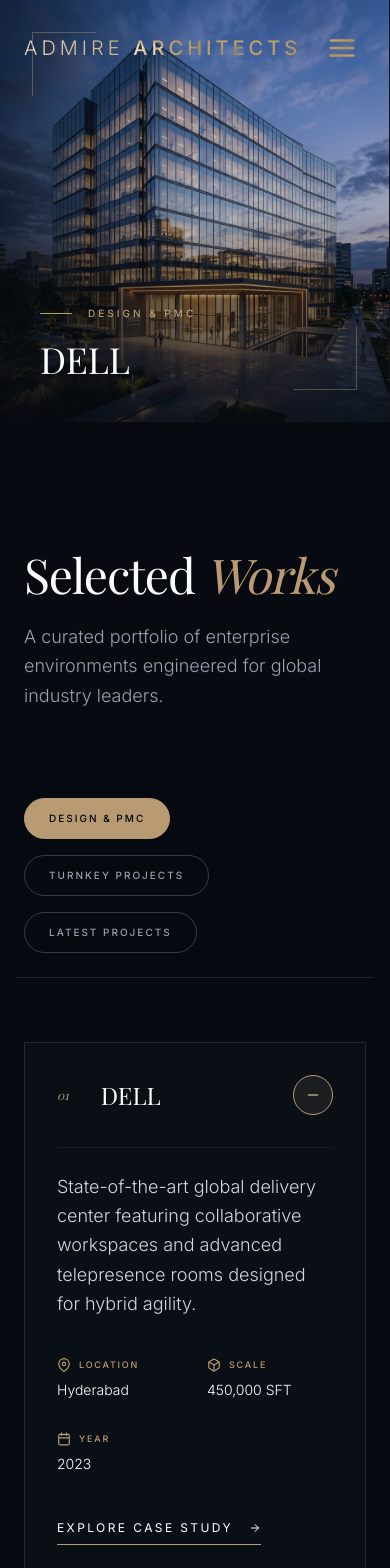
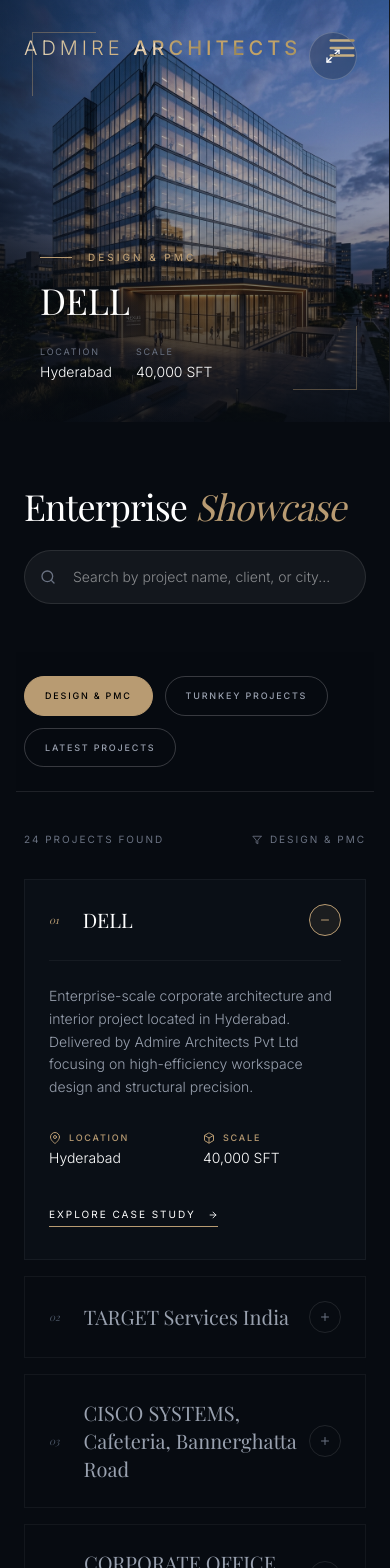
Before and after one commit to abhishekck31/Admire-Architects, a Next.js app: page /projects in a window 390 px wide. Shown: the top 1568 px of the page. Built offline with nearby package versions, Linux system fonts and the light colour scheme; a web font is replaced by a local one.

Commit message:
Add all brochure projects and advanced search/filter to showcase

```diff
--- a/src/app/projects/page.tsx
+++ b/src/app/projects/page.tsx
@@ -1,58 +1,184 @@
 "use client";
 
-import { useState, useRef, useEffect } from "react";
+import { useState, useMemo } from "react";
 import Image from "next/image";
 import Link from "next/link";
 import { motion, AnimatePresence } from "framer-motion";
-import { FiArrowRight, FiPlus, FiMinus, FiMaximize2, FiMapPin, FiBox, FiCalendar } from "react-icons/fi";
+import { FiArrowRight, FiPlus, FiMinus, FiMaximize2, FiMapPin, FiBox, FiSearch, FiFilter } from "react-icons/fi";
 
 const CATEGORIES = ["Design & PMC", "Turnkey Projects", "Latest Projects"];
 
+const RAW_DESIGN_PMC = [
+  "DELL, Hyderabad (40,000 SFT)",
+  "TARGET Services India, Bangalore (1,50,000 SFT)",
+  "CISCO SYSTEMS, Cafeteria, Bannerghatta Road, Bangalore (13,000 SFT)",
+  "CORPORATE OFFICE FOR M/S CDC, Bangalore (60,000 SFT)",
+  "INTEGRATED TOWNSHIP, Mysore (70 Acres)",
+  "Integrated Township, Mysore (200 Acres) – With KHB",
+  "First source, Millers Road, Bangalore (20,000 SFT)",
+  "CGI Information Systems, Electronic City, Bangalore (1,00,000 SFT)",
+  "DELL, Domlur (1,10,000 SFT)",
+  "Dell, LAB (6000 SFT)",
+  "Dell – CV Raman Nagar (55,000 SFT)",
+  "IBM India Research Laboratory (4500 SFT)",
+  "IBM Client Briefing Centre, EGL Bangalore (7500 SFT)",
+  "IBM Sterling Commerce (70,000 SFT)",
+  "eMIDS Bangalore (55,000 SFT)",
+  "Aruba Networks Bangalore (36,000 SFT)",
+  "Synchronoss Technologies Bangalore (40,000 SFT)",
+  "Collabera (33,000 SFT)",
+  "Symphony Teleca Bangalore (3,00,000 SFT)",
+  "Dell DLF Chennai (50,000 SFT)",
+  "Dell Ambit Tech Park (50,000 SFT)",
+  "IBM D1&D4 Retro Fit Works (25,000 SFT)",
+  "IBM Food Court & LAB (20,000 SFT)",
+  "Quickplay Chennai (10,000 SFT)"
+];
+
+const RAW_TURNKEY = [
+  "IBM Collaboration Centre, Bangalore",
+  "Genpact India, Pritech Park, Bangalore (50,000 SFT)",
+  "Firstsource, Pritech Park, Bangalore (25,000 SFT)",
+  "Genpact, DLF Hyderabad (50,000 SFT)",
+  "Genpact, Pocharam Hyderabad (30,000 SFT)",
+  "InMobi Bangalore (75,000 SFT)",
+  "Retro-fit Projects (Project Value Rs.7.5 Crore to 10 Crore)",
+  "Quickplay Chennai (10,000 SFT)",
+  "Airtel Data Centre Mysore (1000 SFT)",
+  "IBM Prince Info City Chennai (30,000 SFT)",
+  "UBQ Technologies Bangalore (11,000 SFT)",
+  "Thought Focus Bangalore (25,000 SFT)",
+  "Concentrix Pune (6500 SFT)",
+  "Concentrix Bangalore (7000 SFT)",
+  "IBM Food Court Bangalore (15,000 SFT)",
+  "Truven Health Analytics Hyderabad (32,000 SFT)",
+  "Truven Health Analytics Hyderabad (16,000 SFT)",
+  "Concentrix Hyderabad (8000 SFT)",
+  "Firstsource Chennai (25,000 SFT)",
+  "Cognizant Bangalore (50,000 SFT)",
+  "Cognizant Chennai (12,000 SFT)",
+  "Schneider Electric Hyderabad (25,000 SFT)",
+  "Schneider, Attibele Bangalore (45,000 SFT)",
+  "Schneider, Marathahalli Bangalore (50,000 SFT)",
+  "IBM Automation Lab (5000 SFT)"
+];
+
+const RAW_LATEST = [
+  "SJR Union City, Whitefield, Bangalore",
+  "Black Hawk, Domlur, Bangalore",
+  "Genpact, Surya Park, Electronic City, Bangalore",
+  "Genpact, SEZ Bellandur, Bangalore",
+  "Blue Print Technologies, Manyata Tech Park, Bangalore",
+  "Everest, Manyata Tech Park, Bangalore",
+  "ZS Technologies, Manyata Tech Park, Bangalore",
+  "Daimler Truck, Whitefield, Bangalore",
+  "Mercedes Benz, Whitefield, Bangalore",
+  "Nexer, Manyata Tech Park, Bangalore",
+  "Parent Pay, Manyata Tech Park, Bangalore",
+  "Zitra India, Whitefield, Bangalore",
+  "Prestige Golfshire Villa, Nandi Hills, Bangalore",
+  "Google Millennium, 1 Shobha, Bangalore",
+  "Elastic Technologies, Domlur, Bangalore",
+  "Maximus, SJR Primeco, Arekere, Bangalore",
+  "Resillion, SJR Primeco, Arekere, Bangalore",
+  "Rocketlane, Perungudi, Chennai",
+  "Brillio, Perungudi, Chennai",
+  "Faiser, Perungudi, Chennai",
+  "ZS, Perungudi, Chennai",
+  "GTP Common Area, Perungudi, Chennai",
+  "Health Minds @ Yeshwanthpur, Bangalore",
+  "GTP 13th Floor Chennai",
+  "Celonis @ Table Space Tower, Bangalore",
+  "PWC, Elnath Building, TP Bangalore",
+  "Table Space Office, Bangalore",
+  "Green Space Office @ Yeshwanthpur, Bangalore",
+  "Green Space Factory @ Nelamangala, Bangalore"
+];
+
+function parseProject(str: string, category: string, index: number) {
+  let title = str;
+  let area = "Undisclosed";
+  let location = "Multiple Locations";
+
+  // Extract area if present in parentheses
+  const areaMatch = str.match(/\(([^)]+)\)/);
+  if (areaMatch) {
+    area = areaMatch[1];
+    title = title.replace(`(${area})`, '').trim();
+  }
+
+  // Extract location if present after comma
+  const parts = title.split(',');
+  if (parts.length > 1) {
+    location = parts.pop()?.trim() || "";
+    title = parts.join(',').trim();
+  } else {
+    // If no comma, check if Bangalore/Chennai/Hyderabad is in the title
+    if (title.toLowerCase().includes("bangalore")) { location = "Bangalore"; title = title.replace(/bangalore/i, "").trim(); }
+    else if (title.toLowerCase().includes("chennai")) { location = "Chennai"; title = title.replace(/chennai/i, "").trim(); }
+    else if (title.toLowerCase().includes("hyderabad")) { location = "Hyderabad"; title = title.replace(/hyderabad/i, "").trim(); }
+  }
+
+  // Clean up stray hyphens or commas at the end
+  title = title.replace(/[-,\s]+$/, '');
+
+  if (location === "Multiple Locations" && title === "Retro-fit Projects") {
+    area = "Rs.7.5 Crore to 10 Crore";
+  }
+
+  const images = ["/project_1_1779118457708.png", "/project_2_1779118501379.png", "/hero_arch_1779118409602.png"];
+
+  return {
+    id: `${category.toLowerCase().replace(/[^a-z]/g, '')}-${index}`,
+    title,
+    location,
+    area,
+    category,
+    image: images[index % images.length],
+    description: `Enterprise-scale corporate architecture and interior project located in ${location}. Delivered by Admire Architects Pvt Ltd focusing on high-efficiency workspace design and structural precision.`
+  }
+}
+
 const PROJECTS_DATA = [
-  // DESIGN & PMC
-  { id: "dell-hyd", title: "DELL", category: "Design & PMC", client: "DELL Corp", location: "Hyderabad", area: "450,000 SFT", year: "2023", description: "State-of-the-art global delivery center featuring collaborative workspaces and advanced telepresence rooms designed for hybrid agility.", image: "/project_1_1779118457708.png" },
-  { id: "target-blr", title: "TARGET Services India", category: "Design & PMC", client: "Target Corp", location: "Bangalore", area: "320,000 SFT", year: "2022", description: "Modern retail technology hub designed for agile development teams, reflecting a global standard in workspace ergonomics.", image: "/project_2_1779118501379.png" },
-  { id: "cisco", title: "CISCO Systems", category: "Design & PMC", client: "CISCO", location: "Bangalore", area: "800,000 SFT", year: "2024", description: "Massive campus integration featuring smart building technologies, IoT deployment, and highly sustainable infrastructure.", image: "/hero_arch_1779118409602.png" },
-  { id: "ibm-research", title: "IBM India Research Lab", category: "Design & PMC", client: "IBM", location: "Bangalore", area: "150,000 SFT", year: "2021", description: "Advanced research facility with specialized thermal and acoustic isolation zones for intensive hardware testing.", image: "/project_1_1779118457708.png" },
-  { id: "aruba", title: "Aruba Networks", category: "Design & PMC", client: "HPE", location: "Chennai", area: "200,000 SFT", year: "2023", description: "High-tech networking R&D center with extensive lab environments and high-density server staging areas.", image: "/project_2_1779118501379.png" },
-
-  // TURNKEY PROJECTS
-  { id: "ibm-collab", title: "IBM Collaboration Centre", category: "Turnkey Projects", client: "IBM", location: "Bangalore", area: "120,000 SFT", year: "2024", description: "Executive briefing center designed for high-level client engagements, featuring immersive tech demos and luxury boardrooms.", image: "/project_2_1779118501379.png" },
-  { id: "genpact", title: "Genpact India", category: "Turnkey Projects", client: "Genpact", location: "Gurugram", area: "600,000 SFT", year: "2023", description: "End-to-end execution of a massive business process outsourcing facility designed for 24/7 operational resilience.", image: "/hero_arch_1779118409602.png" },
-  { id: "firstsource", title: "Firstsource", category: "Turnkey Projects", client: "Firstsource", location: "Mumbai", area: "250,000 SFT", year: "2022", description: "Fast-tracked turnkey delivery of a modern ITES workspace optimized for maximal density without compromising comfort.", image: "/project_1_1779118457708.png" },
-  { id: "airtel-dc", title: "Airtel Data Centre", category: "Turnkey Projects", client: "Bharti Airtel", location: "Mysore", area: "100,000 SFT", year: "2024", description: "Mission-critical data center with Tier 4 compliance, executing complex HVAC and power redundancy systems.", image: "/project_2_1779118501379.png" },
-
-  // LATEST PROJECTS
-  { id: "black-hawk", title: "Black Hawk", category: "Latest Projects", client: "Black Hawk Security", location: "Bangalore", area: "80,000 SFT", year: "2025", description: "Premium corporate office with aggressive geometric styling and highly secure access-controlled zones.", image: "/hero_arch_1779118409602.png" },
-  { id: "genpact-surya", title: "Genpact Surya Park", category: "Latest Projects", client: "Genpact", location: "Bangalore", area: "350,000 SFT", year: "2025", description: "Next-generation sustainable campus in Electronics City pushing the boundaries of biophilic design.", image: "/project_1_1779118457708.png" },
-  { id: "mercedes", title: "Mercedes Benz R&D", category: "Latest Projects", client: "Daimler AG", location: "Whitefield", area: "400,000 SFT", year: "2024", description: "Luxurious R&D facility reflecting the brand's premium automotive design language, featuring sleek lines and industrial-chic labs.", image: "/project_2_1779118501379.png" },
-  { id: "google", title: "Google Millennium", category: "Latest Projects", client: "Alphabet", location: "Hyderabad", area: "1.2M SFT", year: "2026", description: "One of the largest corporate campuses in Asia, featuring LEED Platinum certification and unprecedented employee amenities.", image: "/hero_arch_1779118409602.png" },
+  ...RAW_DESIGN_PMC.map((p, i) => parseProject(p, "Design & PMC", i)),
+  ...RAW_TURNKEY.map((p, i) => parseProject(p, "Turnkey Projects", i)),
+  ...RAW_LATEST.map((p, i) => parseProject(p, "Latest Projects", i)),
 ];
 
 export default function ProjectsShowcase() {
   const [activeCategory, setActiveCategory] = useState(CATEGORIES[0]);
+  const [searchQuery, setSearchQuery] = useState("");
+
+  // Filter logic
+  const filteredProjects = useMemo(() => {
+    return PROJECTS_DATA.filter(p => {
+      const matchesCategory = activeCategory === "All" || p.category === activeCategory;
+      const matchesSearch =
+        p.title.toLowerCase().includes(searchQuery.toLowerCase()) ||
+        p.location.toLowerCase().includes(searchQuery.toLowerCase());
+      return matchesCategory && matchesSearch;
+    });
+  }, [activeCategory, searchQuery]);
+
   const [activeProject, setActiveProject] = useState(PROJECTS_DATA[0]);
   const [expandedId, setExpandedId] = useState<string | null>(PROJECTS_DATA[0].id);
-
-  // Filter projects based on category
-  const filteredProjects = PROJECTS_DATA.filter(p => p.category === activeCategory);
 
   // Handle Category Change
   const handleCategoryChange = (category: string) => {
     setActiveCategory(category);
+    // Find first project in new filtered list (wait for re-render, so calculate it here)
     const firstProject = PROJECTS_DATA.find(p => p.category === category);
     if (firstProject) {
       setActiveProject(firstProject);
       setExpandedId(firstProject.id);
     }
-    // Scroll to top of the list slightly gracefully
     window.scrollTo({ top: 0, behavior: 'smooth' });
   };
 
   // Handle Project Click
   const handleProjectClick = (project: typeof PROJECTS_DATA[0]) => {
     if (expandedId === project.id) {
-      // Optional: allow collapsing, but it's better to always keep one open
+      setExpandedId(null);
       return;
     }
     setExpandedId(project.id);
@@ -60,10 +186,10 @@
   };
 
   return (
-    <div className="min-h-screen bg-[#070b11] text-[#fafaf9] font-sans flex flex-col md:flex-row">
+    <div className="min-h-screen bg-[#070b11] text-[#fafaf9] font-sans flex flex-col md:flex-row relative">
 
       {/* LEFT SIDE - VISUAL SHOWCASE (Sticky) */}
-      <div className="w-full md:w-1/2 h-[50vh] md:h-screen md:sticky top-0 overflow-hidden relative border-r border-white/5">
+      <div className="w-full md:w-1/2 h-[50vh] md:h-screen md:sticky top-0 overflow-hidden relative border-r border-white/5 order-1 md:order-none z-10">
         <AnimatePresence mode="popLayout">
           <motion.div
             key={activeProject.id}
@@ -81,15 +207,15 @@
               priority
             />
             {/* Architectural Overlays */}
-            <div className="absolute inset-0 bg-gradient-to-t from-[#070b11]/80 via-[#070b11]/20 to-transparent" />
-            <div className="absolute inset-0 bg-gradient-to-r from-[#070b11]/60 via-transparent to-transparent" />
+            <div className="absolute inset-0 bg-gradient-to-t from-[#070b11]/90 via-[#070b11]/30 to-transparent" />
+            <div className="absolute inset-0 bg-gradient-to-r from-[#070b11]/50 via-transparent to-transparent" />
 
             {/* Premium Corner Frame */}
             <div className="absolute top-8 left-8 w-16 h-16 border-t border-l border-[#b89b72]/40" />
             <div className="absolute bottom-8 right-8 w-16 h-16 border-b border-r border-[#b89b72]/40" />
 
             {/* Cinematic Info Overlay */}
-            <div className="absolute bottom-10 left-10 md:bottom-16 md:left-16 max-w-md">
+            <div className="absolute bottom-10 left-10 md:bottom-16 md:left-16 max-w-lg z-20">
               <motion.div
                 initial={{ opacity: 0, y: 20 }}
                 animate={{ opacity: 1, y: 0 }}
@@ -103,42 +229,66 @@
                 initial={{ opacity: 0, y: 20 }}
                 animate={{ opacity: 1, y: 0 }}
                 transition={{ delay: 0.5, duration: 0.8 }}
-                className="text-4xl md:text-6xl font-serif font-light text-white leading-tight"
+                className="text-4xl md:text-5xl lg:text-6xl font-serif font-light text-white leading-[1.1] mb-6"
               >
                 {activeProject.title}
               </motion.h2>
+
+              <motion.div
+                initial={{ opacity: 0, y: 20 }}
+                animate={{ opacity: 1, y: 0 }}
+                transition={{ delay: 0.6, duration: 0.8 }}
+                className="flex flex-wrap gap-6"
+              >
+                <div className="flex flex-col">
+                  <span className="text-[9px] uppercase tracking-[0.2em] text-gray-500 mb-1">Location</span>
+                  <span className="text-sm font-light text-white">{activeProject.location}</span>
+                </div>
+                <div className="flex flex-col">
+                  <span className="text-[9px] uppercase tracking-[0.2em] text-gray-500 mb-1">Scale</span>
+                  <span className="text-sm font-light text-white">{activeProject.area}</span>
+                </div>
+              </motion.div>
             </div>
           </motion.div>
         </AnimatePresence>
 
         {/* View Details Floating Button */}
-        <div className="absolute top-32 right-10 md:top-auto md:bottom-16 md:right-16 z-20 hidden md:block">
-          <Link href={`/projects/${activeProject.id}`} className="group relative flex items-center justify-center w-16 h-16 rounded-full bg-white/5 backdrop-blur-md border border-white/20 hover:bg-[#b89b72] hover:border-[#b89b72] transition-all duration-700 overflow-hidden cursor-none md:cursor-pointer">
+        <div className="absolute top-8 right-8 md:top-auto md:bottom-16 md:right-16 z-30">
+          <Link href={`/projects/${activeProject.id}`} className="group relative flex items-center justify-center w-12 h-12 md:w-16 md:h-16 rounded-full bg-black/20 backdrop-blur-md border border-white/20 hover:bg-[#b89b72] hover:border-[#b89b72] transition-all duration-700 overflow-hidden cursor-pointer">
             <FiMaximize2 className="text-white group-hover:scale-110 transition-transform duration-500 relative z-10" />
           </Link>
         </div>
       </div>
 
       {/* RIGHT SIDE - INTERACTIVE LIST */}
-      <div className="w-full md:w-1/2 min-h-screen pt-32 pb-40 px-6 md:px-16 lg:px-24">
+      <div className="w-full md:w-1/2 min-h-screen pt-16 md:pt-32 pb-40 px-6 md:px-12 lg:px-20 order-2 md:order-none">
 
-        {/* Header */}
-        <div className="mb-16">
-          <h1 className="text-5xl md:text-7xl font-serif font-light tracking-tight text-white mb-6">
-            Selected <span className="italic text-[#b89b72]">Works</span>
+        {/* Header & Search */}
+        <div className="mb-12">
+          <h1 className="text-4xl md:text-6xl font-serif font-light tracking-tight text-white mb-6">
+            Enterprise <span className="italic text-[#b89b72]">Showcase</span>
           </h1>
-          <p className="text-gray-400 font-light text-lg max-w-md leading-relaxed">
-            A curated portfolio of enterprise environments engineered for global industry leaders.
-          </p>
+
+          <div className="relative mb-8">
+            <FiSearch className="absolute left-4 top-1/2 -translate-y-1/2 text-gray-500" />
+            <input
+              type="text"
+              placeholder="Search by project name, client, or city..."
+              value={searchQuery}
+              onChange={(e) => setSearchQuery(e.target.value)}
+              className="w-full bg-white/5 border border-white/10 rounded-full py-4 pl-12 pr-6 text-white text-sm font-light focus:outline-none focus:border-[#b89b72] transition-colors"
+            />
+          </div>
         </div>
 
-        {/* Category Filters */}
-        <div className="flex flex-wrap gap-4 mb-16 border-b border-white/10 pb-6 sticky top-0 bg-[#070b11]/90 backdrop-blur-md z-30 pt-6 -mx-2 px-2">
+        {/* Category Filters (Sticky) */}
+        <div className="flex flex-wrap gap-3 mb-10 border-b border-white/10 pb-6 sticky top-0 bg-[#070b11]/90 backdrop-blur-xl z-30 pt-6 -mx-2 px-2">
           {CATEGORIES.map(category => (
             <button
               key={category}
               onClick={() => handleCategoryChange(category)}
-              className={`text-[10px] md:text-xs uppercase tracking-[0.2em] font-medium px-6 py-3 border transition-all duration-500 rounded-full ${
+              className={`text-[9px] md:text-[10px] uppercase tracking-[0.2em] font-medium px-5 py-3 border transition-all duration-500 rounded-full ${
                 activeCategory === category
                   ? "bg-[#b89b72] border-[#b89b72] text-black"
                   : "bg-transparent border-white/20 text-gray-400 hover:border-white/60 hover:text-white"
@@ -149,9 +299,21 @@
           ))}
         </div>
 
+        {/* Project Results Stats */}
+        <div className="mb-8 flex items-center justify-between text-[10px] uppercase tracking-[0.2em] text-gray-500">
+          <span>{filteredProjects.length} Projects Found</span>
+          <span className="flex items-center gap-2"><FiFilter /> {activeCategory}</span>
+        </div>
+
         {/* Project Accordion List */}
         <div className="space-y-4">
           <AnimatePresence mode="popLayout">
+            {filteredProjects.length === 0 && (
+              <motion.div initial={{ opacity: 0 }} animate={{ opacity: 1 }} className="text-center py-20 text-gray-500 font-light">
+                No projects found matching your criteria.
+              </motion.div>
+            )}
+
             {filteredProjects.map((project, i) => {
               const isExpanded = expandedId === project.id;
 
@@ -160,26 +322,26 @@
                   layout
                   initial={{ opacity: 0, y: 20 }}
                   animate={{ opacity: 1, y: 0 }}
-                  exit={{ opacity: 0, y: -20, transition: { duration: 0.2 } }}
-                  transition={{ duration: 0.6, delay: i * 0.05 }}
+                  exit={{ opacity: 0, scale: 0.98, transition: { duration: 0.2 } }}
+                  transition={{ duration: 0.6, delay: i * 0.02 }}
                   key={project.id}
-                  className={`border border-white/10 overflow-hidden transition-colors duration-500 ${isExpanded ? "bg-[#0a0f16]" : "bg-transparent hover:border-white/30"}`}
+                  className={`border border-white/5 overflow-hidden transition-colors duration-500 ${isExpanded ? "bg-[#0a0f16]" : "bg-transparent hover:border-white/20"}`}
                 >
                   {/* Accordion Header */}
                   <button
                     onClick={() => handleProjectClick(project)}
-                    className="w-full px-8 py-8 flex items-center justify-between group"
+                    className="w-full px-6 py-6 md:py-8 flex items-center justify-between group"
                   >
-                    <div className="flex items-center gap-8">
-                      <div className={`text-xs font-serif italic transition-colors duration-500 ${isExpanded ? "text-[#b89b72]" : "text-gray-600"}`}>
+                    <div className="flex items-center gap-6">
+                      <div className={`text-[10px] font-serif italic transition-colors duration-500 ${isExpanded ? "text-[#b89b72]" : "text-gray-600"}`}>
                         {(i + 1).toString().padStart(2, '0')}
                       </div>
-                      <h3 className={`text-2xl md:text-3xl font-serif font-light text-left transition-colors duration-500 ${isExpanded ? "text-white" : "text-gray-400 group-hover:text-white"}`}>
+                      <h3 className={`text-xl md:text-2xl font-serif font-light text-left transition-colors duration-500 ${isExpanded ? "text-white" : "text-gray-400 group-hover:text-white"}`}>
                         {project.title}
                       </h3>
                     </div>
-                    <div className={`w-10 h-10 rounded-full border flex items-center justify-center transition-all duration-500 ${isExpanded ? "border-[#b89b72] bg-[#b89b72]/10 text-[#b89b72]" : "border-white/10 text-gray-500 group-hover:border-white/30 group-hover:text-white"}`}>
-                      {isExpanded ? <FiMinus /> : <FiPlus />}
+                    <div className={`w-8 h-8 rounded-full border flex items-center justify-center transition-all duration-500 flex-shrink-0 ${isExpanded ? "border-[#b89b72] bg-[#b89b72]/10 text-[#b89b72]" : "border-white/10 text-gray-500 group-hover:border-white/30 group-hover:text-white"}`}>
+                      {isExpanded ? <FiMinus size={12} /> : <FiPlus size={12} />}
                     </div>
                   </button>
 
@@ -191,40 +353,33 @@
                         animate={{ height: "auto", opacity: 1 }}
                         exit={{ height: 0, opacity: 0 }}
                         transition={{ duration: 0.5, ease: [0.16, 1, 0.3, 1] }}
-                        className="px-8 pb-10"
+                        className="px-6 pb-8"
                       >
                         <div className="pt-6 border-t border-white/5">
-                          <p className="text-gray-300 font-light leading-relaxed mb-10 text-lg">
+                          <p className="text-gray-400 font-light leading-relaxed mb-8 text-sm md:text-base">
                             {project.description}
                           </p>
 
                           {/* Project Meta Grid */}
-                          <div className="grid grid-cols-2 md:grid-cols-3 gap-y-8 gap-x-6 mb-10">
+                          <div className="grid grid-cols-2 gap-y-6 gap-x-4 mb-8">
                             <div>
-                              <div className="flex items-center gap-2 text-[#b89b72] mb-2">
-                                <FiMapPin size={14} />
+                              <div className="flex items-center gap-2 text-[#b89b72] mb-1">
+                                <FiMapPin size={12} />
                                 <span className="text-[9px] uppercase tracking-[0.2em] font-medium">Location</span>
                               </div>
                               <div className="text-sm font-light text-white">{project.location}</div>
                             </div>
                             <div>
-                              <div className="flex items-center gap-2 text-[#b89b72] mb-2">
-                                <FiBox size={14} />
+                              <div className="flex items-center gap-2 text-[#b89b72] mb-1">
+                                <FiBox size={12} />
                                 <span className="text-[9px] uppercase tracking-[0.2em] font-medium">Scale</span>
                               </div>
                               <div className="text-sm font-light text-white">{project.area}</div>
                             </div>
-                            <div>
-                              <div className="flex items-center gap-2 text-[#b89b72] mb-2">
-                                <FiCalendar size={14} />
-                                <span className="text-[9px] uppercase tracking-[0.2em] font-medium">Year</span>
-                              </div>
-                              <div className="text-sm font-light text-white">{project.year}</div>
-                            </div>
                           </div>
 
                           {/* Action Button */}
-                          <Link href={`/projects/${project.id}`} className="inline-flex items-center gap-4 text-xs uppercase tracking-[0.2em] border-b border-[#b89b72] pb-2 text-white hover:text-[#b89b72] transition-colors duration-500 group">
+                          <Link href={`/projects/${project.id}`} className="inline-flex items-center gap-3 text-[10px] uppercase tracking-[0.2em] border-b border-[#b89b72] pb-1 text-white hover:text-[#b89b72] transition-colors duration-500 group">
                             Explore Case Study <FiArrowRight className="transform group-hover:translate-x-1 transition-transform" />
                           </Link>
                         </div>
```
